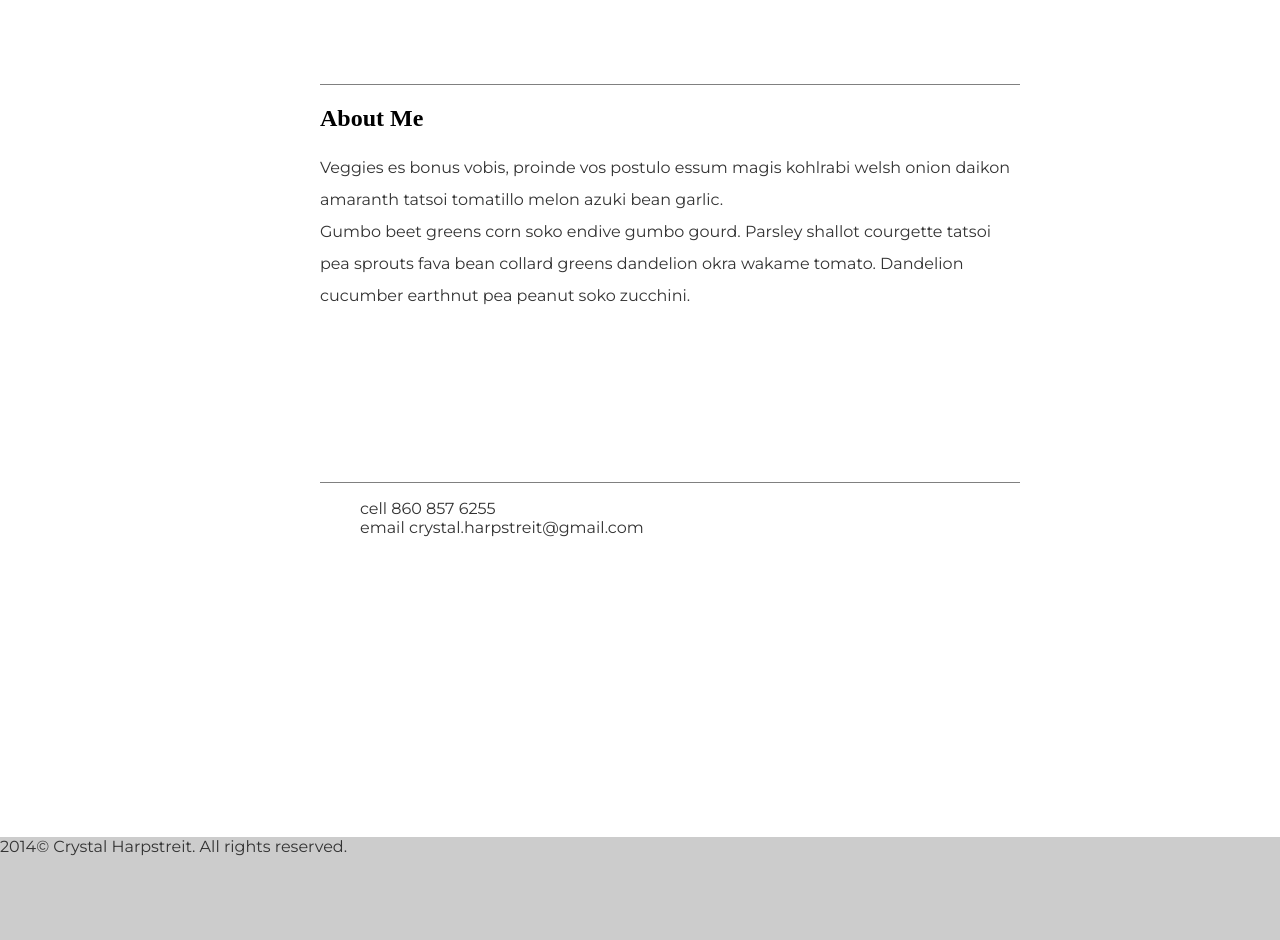
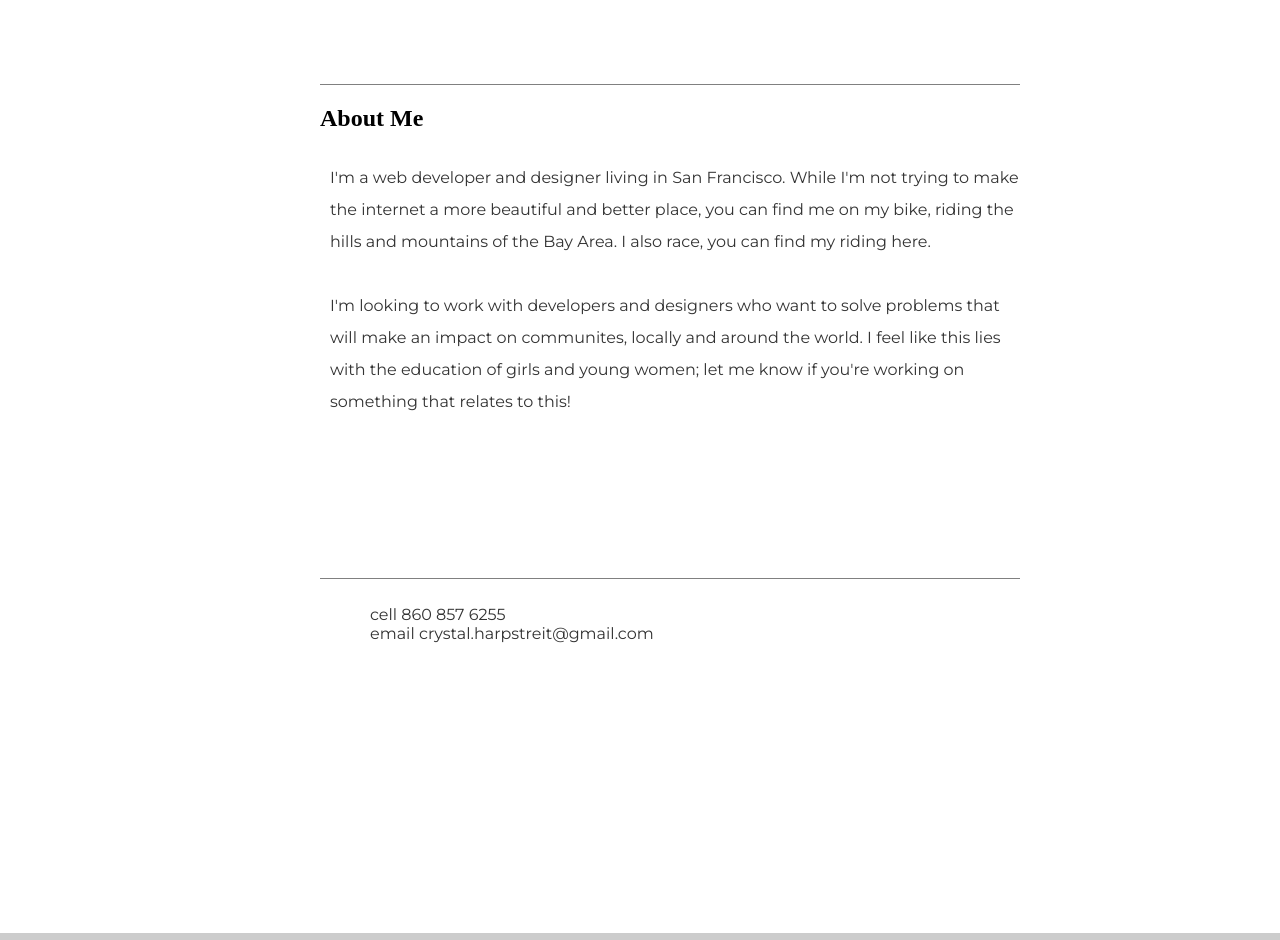
Before and after one commit to CrystalHarpstreit/Old-Portfolio, a plain HTML site: page index.html in a window 1280 px wide. Shown: the part 590-1530 px from the top of the page. Drawn offline with Linux system fonts and the light colour scheme; some packages are replaced by stand-ins of ours; a script that the page names is missing.

Commit message:
changes to about and styling

```diff
--- a/css/crystal.css
+++ b/css/crystal.css
@@ -48,6 +48,9 @@ img {
 #header a, p, .contact-list {
   color: #333;
   font-family: "Montserrat", sans-serif;
+  position: relative;
+  left: 10px;
+  top: 10px;
 }
 
 .circle {
--- a/css/sites.css
+++ b/css/sites.css
@@ -41,6 +41,9 @@ a {
 #header a, p, .contact-list {
   color: #333;
   font-family: "Montserrat", sans-serif;
+  position: relative;
+  left: 10px;
+  top: 10px;
 }
 
 .circle {
--- a/index.html
+++ b/index.html
@@ -22,9 +22,10 @@
     </div>
     <div id="about">
       <h2>About Me</h2>
-      <p>Veggies es bonus vobis, proinde vos postulo essum magis kohlrabi welsh onion daikon amaranth tatsoi tomatillo melon azuki bean garlic.
-        <br>
-        Gumbo beet greens corn soko endive gumbo gourd. Parsley shallot courgette tatsoi pea sprouts fava bean collard greens dandelion okra wakame tomato. Dandelion cucumber earthnut pea peanut soko zucchini.
+    <p>I'm a web developer and designer living in San Francisco. While I'm not trying to make the internet a more beautiful and better place, you can find me on my bike, riding the hills and mountains of the Bay Area. I also race, you can find my riding <a href="http://www.strava.com/athletes/112635">here</a>.
+      <br>
+      <br>
+        I'm looking to work with developers and designers who want to solve problems that will make an impact on communites, locally and around the world. I feel like this lies with the education of girls and young women; let me know if you're working on something that relates to this!
       </p>
     </div>
     <div id="contact">
```
Also changed, not shown: sites.html (+1 -1 lines).
